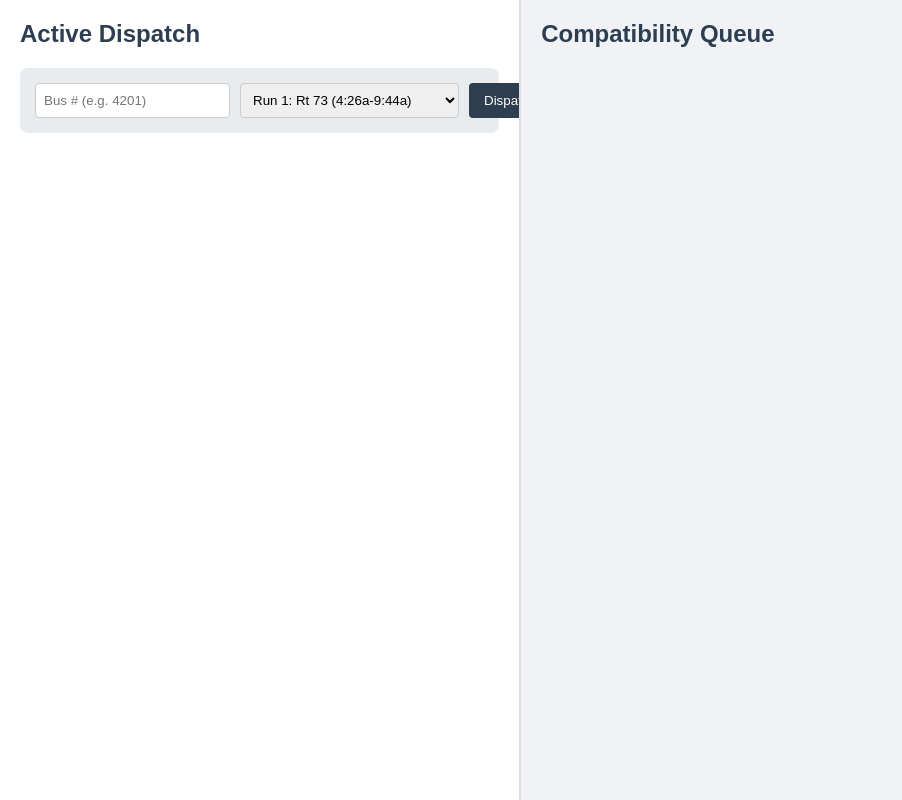
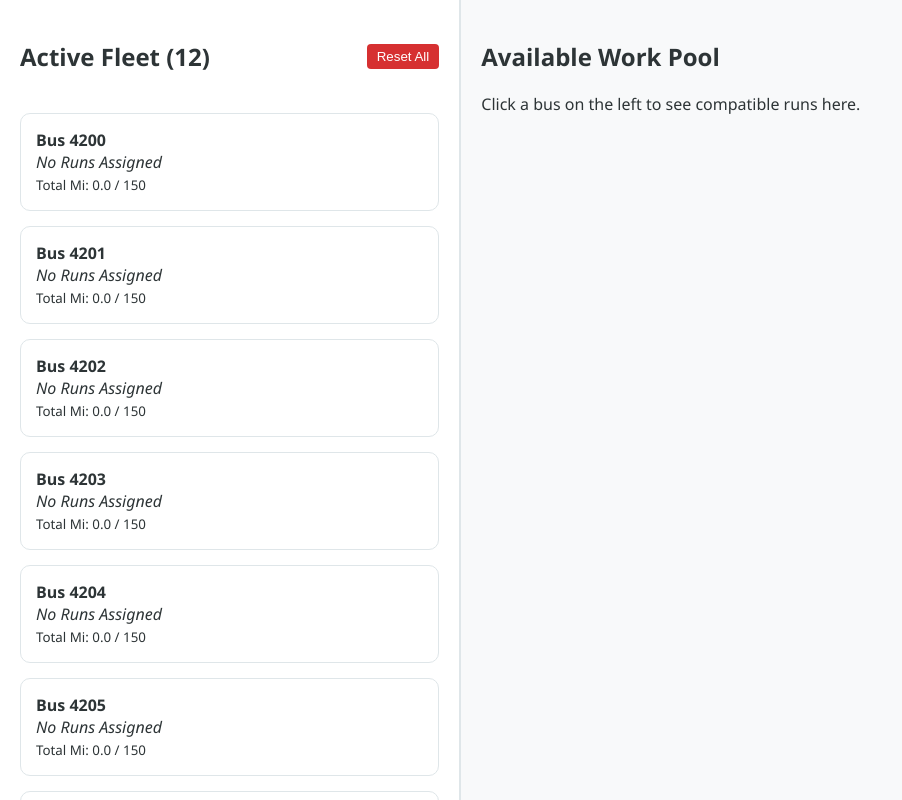
Before and after one commit to solomj00/BEBTool, a plain HTML site: page index.html in a window 1280 px wide. Shown: the whole page, without its empty margins (0-902 px from the left). Drawn offline with Linux system fonts and the light colour scheme.

Commit message:
Update index.html

```diff
--- a/index.html
+++ b/index.html
@@ -2,125 +2,141 @@
 <html lang="en">
 <head>
     <meta charset="UTF-8">
-    <title>BEB Dispatch & Charge Optimizer</title>
+    <title>BEB Global Dispatcher</title>
     <style>
-        :root { --primary: #2c3e50; --success: #27ae60; --warning: #f39c12; --danger: #e74c3c; }
-        body { font-family: sans-serif; margin: 0; display: flex; height: 100vh; background: #f0f2f5; }
+        :root { --bg: #f8f9fa; --card: #ffffff; --primary: #004a99; --accent: #00d4ff; --text: #2d3436; }
+        body { font-family: 'Segoe UI', Tahoma, Geneva, Verdana, sans-serif; margin: 0; display: flex; height: 100vh; background: var(--bg); color: var(--text); }
 
-        /* Left Sidebar: Active Assignments */
-        #active-panel { width: 40%; border-right: 2px solid #ddd; padding: 20px; overflow-y: auto; background: white; }
+        /* Layout Sections */
+        #fleet-column { width: 35%; border-right: 2px solid #dfe6e9; padding: 20px; overflow-y: auto; background: var(--card); }
+        #work-column { width: 65%; padding: 20px; overflow-y: auto; }
 
-        /* Right Sidebar: Suggestions */
-        #suggestion-panel { width: 60%; padding: 20px; overflow-y: auto; }
+        .bus-slot { border: 1px solid #dfe6e9; border-radius: 10px; padding: 15px; margin-bottom: 15px; cursor: pointer; transition: 0.2s; position: relative; }
+        .bus-slot:hover { border-color: var(--accent); background: #f1f9ff; }
+        .bus-slot.selected { border: 2px solid var(--primary); background: #eef2f7; box-shadow: 0 4px 12px rgba(0,0,0,0.1); }
 
-        .bus-card { background: white; border: 1px solid #ddd; border-radius: 8px; padding: 15px; margin-bottom: 15px; box-shadow: 0 2px 5px rgba(0,0,0,0.1); }
-        .run-tag { display: inline-block; padding: 4px 8px; background: #eee; border-radius: 4px; font-size: 0.85em; margin: 2px; border: 1px solid #ccc;}
-        .compatible { border-left: 5px solid var(--success); }
+        .badge { font-size: 0.75em; padding: 3px 8px; border-radius: 12px; font-weight: bold; margin-right: 5px; }
+        .rt71 { background: #ffeaa7; color: #d35400; }
+        .rt73 { background: #fab1a0; color: #c0392b; }
+        .soc-low { color: #d63031; font-weight: bold; }
 
-        h2 { margin-top: 0; color: var(--primary); }
-        .input-box { display: flex; gap: 10px; margin-bottom: 20px; padding: 15px; background: #e9ecef; border-radius: 8px; }
-        input, select { padding: 8px; border-radius: 4px; border: 1px solid #ccc; }
-        button { background: var(--primary); color: white; border: none; padding: 8px 15px; border-radius: 4px; cursor: pointer; }
+        .run-card { background: var(--card); border: 1px dotted #b2bec3; border-radius: 6px; padding: 12px; margin: 5px; width: 220px; display: inline-block; vertical-align: top; font-size: 0.9em; }
+        .run-card.compatible { border: 2px solid #55efc4; background: #f7fff9; cursor: pointer; }
+        .run-card.compatible:hover { background: #55efc4; color: white; }
+        .run-card.assigned { opacity: 0.3; pointer-events: none; text-decoration: line-through; }
 
-        .match-group { display: flex; flex-wrap: wrap; gap: 10px; margin-top: 10px; }
-        .match-item { background: white; padding: 10px; border-radius: 6px; border: 1px solid #ddd; width: 200px; font-size: 0.9em; }
-        .time-alert { color: var(--danger); font-weight: bold; }
+        .header { display: flex; justify-content: space-between; align-items: center; margin-bottom: 20px; }
+        button.reset { background: #d63031; color: white; border: none; padding: 5px 10px; border-radius: 4px; cursor: pointer; }
     </style>
 </head>
 <body>
 
-<div id="active-panel">
-    <h2>Active Dispatch</h2>
-    <div class="input-box">
-        <input type="text" id="busId" placeholder="Bus # (e.g. 4201)">
-        <select id="runSelect"></select>
-        <button onclick="assignBus()">Dispatch</button>
+<div id="fleet-column">
+    <div class="header">
+        <h2>Active Fleet (12)</h2>
+        <button class="reset" onclick="resetAll()">Reset All</button>
     </div>
-    <div id="activeList"></div>
+    <div id="bus-list"></div>
 </div>
 
-<div id="suggestion-panel">
-    <h2>Compatibility Queue</h2>
-    <div id="suggestions"></div>
+<div id="work-column">
+    <h2>Available Work Pool</h2>
+    <p id="instruction">Click a bus on the left to see compatible runs here.</p>
+    <div id="run-pool"></div>
 </div>
 
 <script>
-    // The master data provided
-    const allRuns = [
-        {id: 1, rt: "73", mi: 60.0, start: "4:26a", end: "9:44a", startMin: 266, endMin: 584},
-        {id: 2, rt: "71", mi: 84.2, start: "4:33a", end: "12:54p", startMin: 273, endMin: 774},
-        {id: 3, rt: "73", mi: 87.0, start: "4:39a", end: "1:47p", startMin: 279, endMin: 827},
-        {id: 4, rt: "73", mi: 50.1, start: "4:45a", end: "9:16a", startMin: 285, endMin: 556},
-        {id: 5, rt: "71", mi: 60.2, start: "4:51a", end: "10:11a", startMin: 291, endMin: 611},
-        {id: 17, rt: "71", mi: 74.1, start: "12:14p", end: "8:57p", startMin: 734, endMin: 1257},
-        {id: 18, rt: "73", mi: 85.6, start: "12:22p", end: "10:02p", startMin: 742, endMin: 1322},
-        {id: 21, rt: "73", mi: 60.0, start: "1:07p", end: "7:22p", startMin: 787, endMin: 1162},
-        {id: 24, rt: "71", mi: 64.1, start: "1:43p", end: "9:32p", startMin: 823, endMin: 1292},
-        {id: 27, rt: "73", mi: 63.4, start: "8:20p", end: "1:39x", startMin: 1220, endMin: 1539}
-        // ... (truncated for space, but logic applies to all)
+    // All 34 provided runs parsed into JSON
+    const masterRuns = [
+        {id: 1, rt: "73", mi: 60.0, s: "426a", e: "944a", sM: 266, eM: 584},
+        {id: 2, rt: "71", mi: 84.2, s: "433a", e: "1254p", sM: 273, eM: 774},
+        {id: 3, rt: "73", mi: 87.0, s: "439a", e: "147p", sM: 279, eM: 827},
+        {id: 4, rt: "73", mi: 50.1, s: "445a", e: "916a", sM: 285, eM: 556},
+        {id: 5, rt: "71", mi: 60.2, s: "451a", e: "1011a", sM: 291, eM: 611},
+        {id: 6, rt: "73", mi: 77.1, s: "456a", e: "102p", sM: 296, eM: 782},
+        {id: 7, rt: "73", mi: 24.7, s: "502a", e: "721a", sM: 302, eM: 441},
+        {id: 8, rt: "71", mi: 84.2, s: "508a", e: "139p", sM: 308, eM: 819},
+        {id: 9, rt: "71", mi: 53.3, s: "616a", e: "1124a", sM: 376, eM: 684},
+        {id: 10, rt: "73", mi: 70.3, s: "644a", e: "217p", sM: 404, eM: 857},
+        {id: 11, rt: "71", mi: 43.3, s: "653a", e: "1023a", sM: 413, eM: 623},
+        {id: 12, rt: "73", mi: 61.0, s: "711a", e: "132p", sM: 431, eM: 812},
+        {id: 13, rt: "71", mi: 51.1, s: "720a", e: "1240p", sM: 440, eM: 760},
+        {id: 14, rt: "71", mi: 27.2, s: "1040a", e: "1255p", sM: 640, eM: 775},
+        {id: 15, rt: "71", mi: 27.1, s: "1159a", e: "209p", sM: 719, eM: 849},
+        {id: 16, rt: "71", mi: 27.2, s: "1210p", e: "226p", sM: 730, eM: 866},
+        {id: 17, rt: "71", mi: 74.1, s: "1214p", e: "857p", sM: 734, eM: 1257},
+        {id: 18, rt: "73", mi: 85.6, s: "1222p", e: "1002p", sM: 742, eM: 1322},
+        {id: 19, rt: "71", mi: 84.9, s: "1252p", e: "1016p", sM: 772, eM: 1336},
+        {id: 20, rt: "73", mi: 81.0, s: "1255p", e: "910p", sM: 775, eM: 1270},
+        {id: 21, rt: "73", mi: 60.0, s: "107p", e: "722p", sM: 787, eM: 1162},
+        {id: 22, rt: "73", mi: 79.5, s: "125p", e: "939p", sM: 805, eM: 1299},
+        {id: 23, rt: "73", mi: 77.8, s: "137p", e: "1017p", sM: 817, eM: 1337},
+        {id: 24, rt: "71", mi: 64.1, s: "143p", e: "932p", sM: 823, eM: 1292},
+        {id: 25, rt: "71", mi: 50.2, s: "224p", e: "725p", sM: 864, eM: 1165},
+        {id: 26, rt: "71", mi: 64.9, s: "236p", e: "1009p", sM: 876, eM: 1329},
+        {id: 27, rt: "73", mi: 63.4, s: "820p", e: "139x", sM: 1220, eM: 1539},
+        {id: 28, rt: "73", mi: 51.0, s: "850p", e: "138x", sM: 1250, eM: 1538},
+        {id: 29, rt: "71", mi: 50.2, s: "857p", e: "143x", sM: 1257, eM: 1543},
+        {id: 30, rt: "73", mi: 51.7, s: "920p", e: "147x", sM: 1340, eM: 1547},
+        {id: 31, rt: "71", mi: 54.1, s: "927p", e: "151x", sM: 1347, eM: 1551},
+        {id: 32, rt: "73", mi: 52.7, s: "928p", e: "133x", sM: 1348, eM: 1533},
+        {id: 33, rt: "73", mi: 41.7, s: "935p", e: "131x", sM: 1355, eM: 1531},
+        {id: 34, rt: "73", mi: 41.7, s: "935p", e: "131x", sM: 1355, eM: 1531}
     ];
 
-    let activeAssignments = [];
+    let fleet = Array.from({length: 12}, (_, i) => ({ busId: 4200 + i, assignedRuns: [], totalMi: 0 }));
+    let selectedBusIndex = null;
 
-    // Initialize Dropdown
-    const select = document.getElementById('runSelect');
-    allRuns.forEach(r => {
-        let opt = document.createElement('option');
-        opt.value = r.id;
-        opt.innerHTML = `Run ${r.id}: Rt ${r.rt} (${r.start}-${r.end})`;
-        select.appendChild(opt);
-    });
+    function render() {
+        const busList = document.getElementById('bus-list');
+        const runPool = document.getElementById('run-pool');
+        busList.innerHTML = "";
+        runPool.innerHTML = "";
 
-    function assignBus() {
-        const id = document.getElementById('busId').value;
-        const runId = document.getElementById('runSelect').value;
-        if(!id) return alert("Enter Bus Number");
+        fleet.forEach((bus, index) => {
+            let div = document.createElement('div');
+            div.className = `bus-slot ${selectedBusIndex === index ? 'selected' : ''}`;
+            div.onclick = () => { selectedBusIndex = index; render(); };
 
-        const run = allRuns.find(r => r.id == runId);
-        activeAssignments.push({bus: id, run: run});
+            let runTags = bus.assignedRuns.map(r => `<span class="badge rt${r.rt}">R${r.id}: ${r.rt}</span>`).join(" ");
+            div.innerHTML = `<strong>Bus ${bus.busId}</strong><br>${runTags || '<em>No Runs Assigned</em>'}<br><small>Total Mi: <span class="${bus.totalMi > 140 ? 'soc-low' : ''}">${bus.totalMi.toFixed(1)} / 150</span></small>`;
+            busList.appendChild(div);
+        });
+
+        if (selectedBusIndex !== null) {
+            let bus = fleet[selectedBusIndex];
+            masterRuns.forEach(run => {
+                let isAssigned = fleet.some(b => b.assignedRuns.some(r => r.id === run.id));
+                let lastRun = bus.assignedRuns[bus.assignedRuns.length - 1];
+
+                let timeCheck = !lastRun || (run.sM - lastRun.eM >= 30);
+                let mileageCheck = (bus.totalMi + run.mi) <= 150;
+                let isCompatible = !isAssigned && timeCheck && mileageCheck;
+
+                let card = document.createElement('div');
+                card.className = `run-card ${isAssigned ? 'assigned' : ''} ${isCompatible ? 'compatible' : ''}`;
+                if (isCompatible) card.onclick = () => assignWork(run);
+
+                card.innerHTML = `<strong>Run ${run.id} | Rt ${run.rt}</strong><br>${run.s} - ${run.e}<br>${run.mi} miles`;
+                runPool.appendChild(card);
+            });
+        }
+    }
+
+    function assignWork(run) {
+        let bus = fleet[selectedBusIndex];
+        bus.assignedRuns.push(run);
+        bus.totalMi += run.mi;
         render();
     }
 
-    function render() {
-        const activeList = document.getElementById('activeList');
-        const suggestions = document.getElementById('suggestions');
-        activeList.innerHTML = "";
-        suggestions.innerHTML = "";
+    function resetAll() {
+        fleet.forEach(b => { b.assignedRuns = []; b.totalMi = 0; });
+        selectedBusIndex = null;
+        render();
+    }
 
-        activeAssignments.forEach(assign => {
-            // Create Active Card
-            let card = document.createElement('div');
-            card.className = "bus-card";
-            card.innerHTML = `<strong>Bus ${assign.bus}</strong><br>Current: Run ${assign.run.id} (Rt ${assign.run.rt})<br>Ends: ${assign.run.end} | Mi: ${assign.run.mi}`;
-            activeList.appendChild(card);
-
-            // Calculate Matches
-            let matchContainer = document.createElement('div');
-            matchContainer.className = "bus-card compatible";
-            matchContainer.innerHTML = `<h3>Options for Bus ${assign.bus}</h3>`;
-
-            let group = document.createElement('div');
-            group.className = "match-group";
-
-            allRuns.forEach(nextRun => {
-                const timeGap = nextRun.startMin - assign.run.endMin;
-                const totalMi = assign.run.mi + nextRun.mi;
-
-                // LOGIC: Gap > 30 mins AND Total < 150 miles
-                if (timeGap >= 30 && totalMi <= 150) {
-                    group.innerHTML += `
-                        <div class="match-item">
-                            <strong>Run ${nextRun.id} (Rt ${nextRun.rt})</strong><br>
-                            Starts: ${nextRun.start}<br>
-                            Gap: ${timeGap} mins<br>
-                            Total Miles: ${totalMi.toFixed(1)}
-                        </div>`;
-                }
-            });
-            matchContainer.appendChild(group);
-            suggestions.appendChild(matchContainer);
-        });
-    }
+    render();
 </script>
 </body>
 </html>
```
